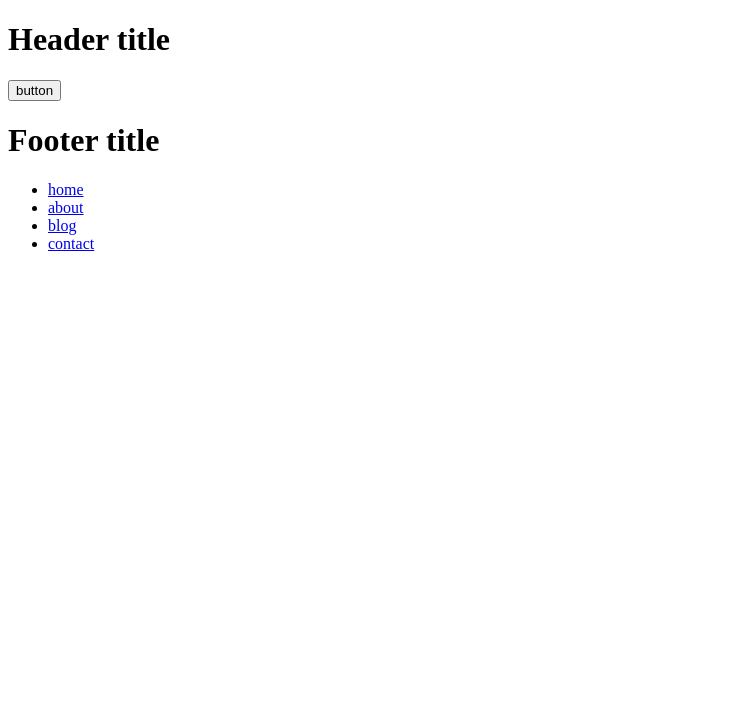
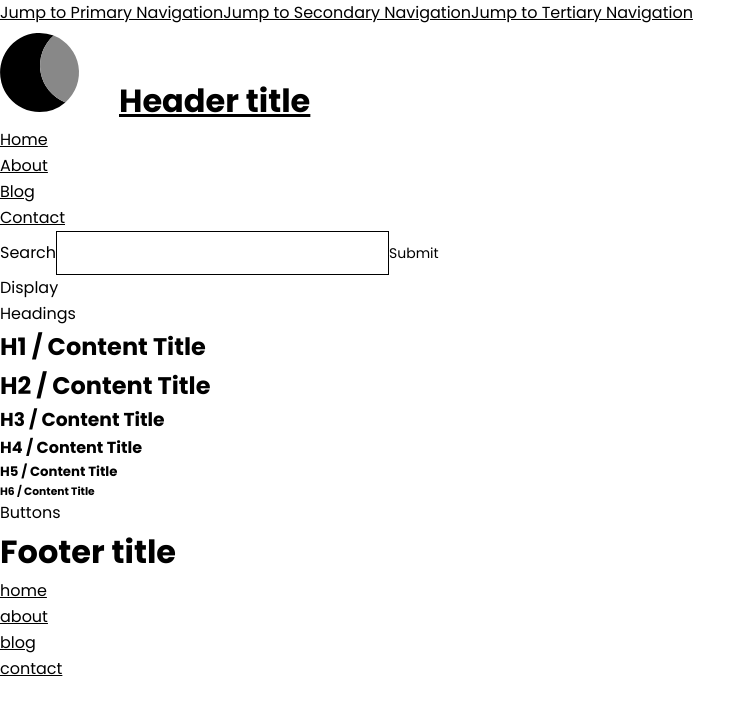
Before and after one commit to JurajMarkesic/medical-tourism, a Nuxt app in the folder frontend/: page /components in a window 1280 px wide. Shown: the top 714 px of the page, without its empty margins (0-755 px from the left). Built offline with nearby package versions, Linux system fonts and the light colour scheme.

Commit message:
eslint error

```diff
--- a/frontend/components/Header.vue
+++ b/frontend/components/Header.vue
@@ -1,7 +1,58 @@
 <template>
   <div>
-    <h1>Header title</h1>
-    <button>button</button>
+    <header class="pj-b-header">
+      <a class="webaim-skipto" href="#webaim-primary-nav">Jump to Primary Navigation</a>
+      <a class="webaim-skipto" href="#webaim-secondary-nav">Jump to Secondary Navigation</a>
+      <a class="webaim-skipto" href="#webaim-tertiary-nav">Jump to Tertiary Navigation</a>
+
+      <h1 class="header__title">
+        <a class="link" href="/" title="Go to home page">
+          <svg class="header__logo">
+            <path
+              class="logo__circle-left"
+              d="M79.5 79A39.5 39.5 0 1053.67 9.62a39.51 39.51 0 0111.66 66.76A39.4 39.4 0 0079.5 79z"
+            />
+            <path
+              class="logo__circle-right"
+              d="M53.67 9.62a39.51 39.51 0 0011.66 66.77A39.38 39.38 0 0139.5 86 39.5 39.5 0 1153.67 9.6z"
+            />
+            <path
+              class="logo__overlap"
+              d="M65.33 76.38A39.51 39.51 0 0153.67 9.62a39.51 39.51 0 0111.66 66.76z"
+            />
+          </svg>
+          <span class="screen-reader-text">Header title</span>
+        </a>
+      </h1>
+
+      <nav class="primary-nav" aria-labelledby="primary-nav-label">
+        <!-- use aria-labeledby only when you have a label inside, like the one bellow -->
+        <div id="primary-nav-label" hidden>Primary</div>
+        <ul class="menu">
+          <li class="primary-nav__item">
+            <a class="primary-nav__link" href>Home</a>
+          </li>
+          <li class="primary-nav__item">
+            <a class="primary-nav__link" href>About</a>
+          </li>
+          <li class="primary-nav__item">
+            <a class="primary-nav__link" href>Blog</a>
+          </li>
+          <li class="primary-nav__item">
+            <a class="primary-nav__link" href>Contact</a>
+          </li>
+        </ul>
+      </nav>
+
+      <form role="search" aria-labelledby="search-label">
+        <div id="search-label" hidden>Site</div>
+        <label>
+          <span>Search</span>
+          <input type="search" class="input" />
+        </label>
+        <button type="submit">Submit</button>
+      </form>
+    </header>
   </div>
 </template>
 
@@ -10,3 +61,23 @@ export default {
   name: 'Header',
 };
 </script>
+
+<style lang="scss">
+.header {
+  &__logo {
+    width: 119px;
+    height: 86px;
+  }
+}
+.logo {
+  &__circle-left {
+    fill: #fff;
+  }
+  &__circle-right {
+    fill: #000;
+  }
+  &__overlap {
+    fill: #888;
+  }
+}
+</style>
--- a/frontend/nuxt.config.js
+++ b/frontend/nuxt.config.js
@@ -29,7 +29,7 @@ module.exports = {
   /*
    ** Global CSS
    */
-  css: [],
+  css: ['~assets/scss/main.scss'],
   /*
    ** Plugins to load before mounting the App
    */
@@ -50,11 +50,7 @@ module.exports = {
     // Doc: https://github.com/nuxt-community/dotenv-module
     '@nuxtjs/dotenv',
     '@nuxtjs/auth',
-    '@nuxtjs/style-resources',
   ],
-  styleResources: {
-    scss: ['~assets/scss/main.scss'],
-  },
   /*
    ** Axios module configuration
    ** See https://axios.nuxtjs.org/options
--- a/frontend/package.json
+++ b/frontend/package.json
@@ -5,7 +5,7 @@
   "author": "Juraj Markesic",
   "private": true,
   "scripts": {
-    "dev": "cross-env NODE_ENV=development HOST=0.0.0.0 PORT=3333 nodemon server/index.js --watch server",
+    "dev": "cross-env NODE_ENV=development nodemon server/index.js --watch server",
     "build": "nuxt build",
     "start": "cross-env NODE_ENV=production node server/index.js",
     "generate": "nuxt generate",
--- /dev/null
+++ b/frontend/pages/components.vue
@@ -0,0 +1,25 @@
+<template>
+  <div>
+    <section class="display">
+      <p>Display</p>
+    </section>
+    <section class="headings">
+      <p>Headings</p>
+      <h1>H1 / Content Title</h1>
+      <h2>H2 / Content Title</h2>
+      <h3>H3 / Content Title</h3>
+      <h4>H4 / Content Title</h4>
+      <h5>H5 / Content Title</h5>
+      <h6>H6 / Content Title</h6>
+    </section>
+    <section class="buttons">
+      <p>Buttons</p>
+    </section>
+  </div>
+</template>
+
+<script>
+export default {};
+</script>
+
+<style></style>
```
Also changed, not shown: frontend/.eslintrc.js.
